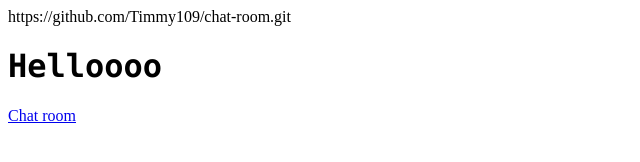
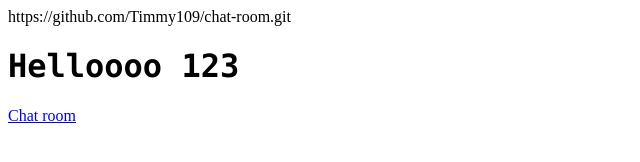
Before and after one commit to Timmy109/chat-room, a plain HTML site: page main/index.html in a window 1280 px wide. Shown: the whole page, without its empty margins (0-640 px from the left). Drawn offline with Linux system fonts and the light colour scheme.

Commit message:
Sick commit bro

```diff
--- a/main/index.html
+++ b/main/index.html
@@ -7,7 +7,7 @@
 </head>
 <body>
 
-    <h1 class="title">Helloooo</h1>
+    <h1 class="title">Helloooo 123</h1>
     <a href="chat-page/chat.html">Chat room</a>
 
 </body>
```
